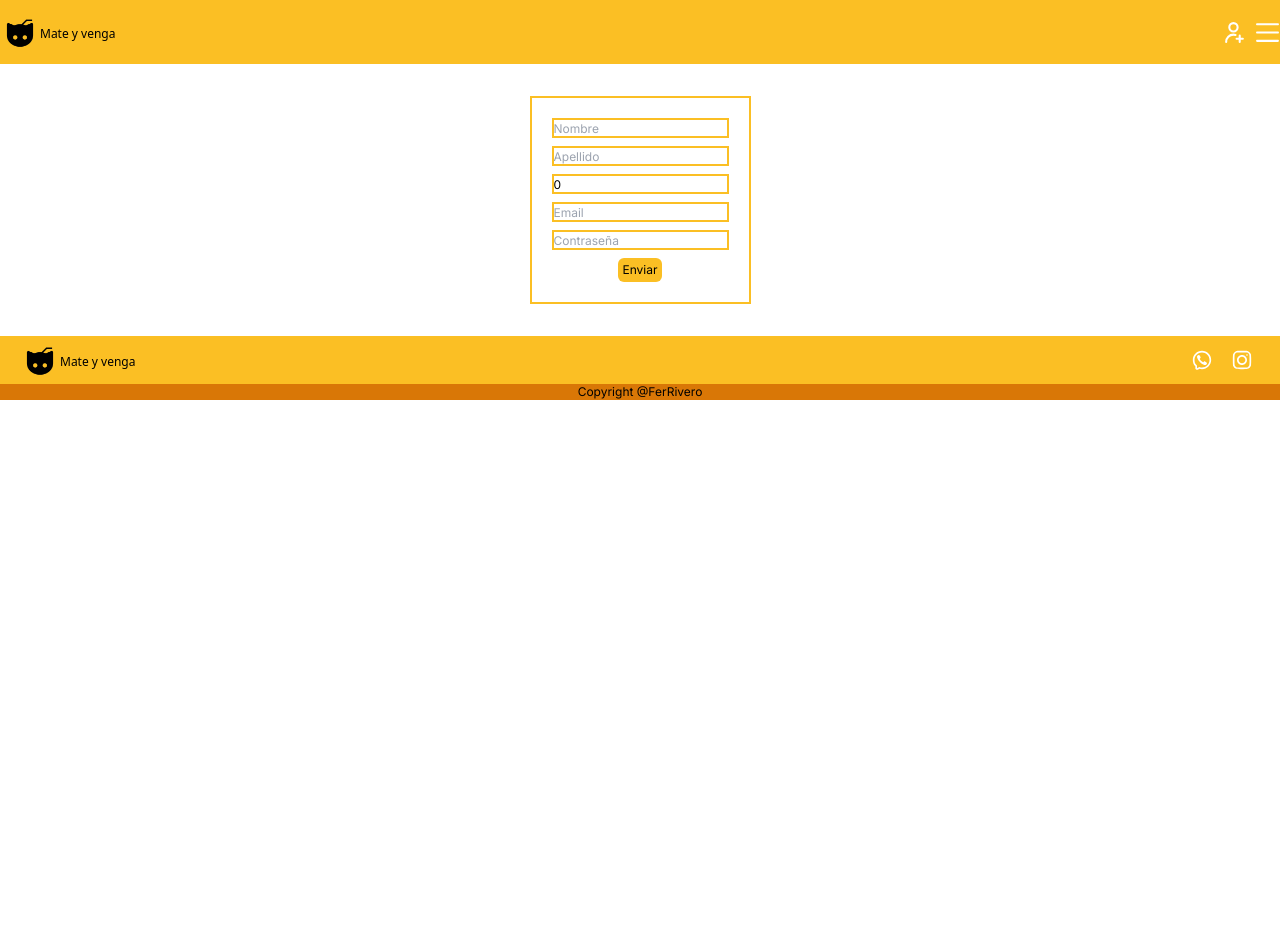
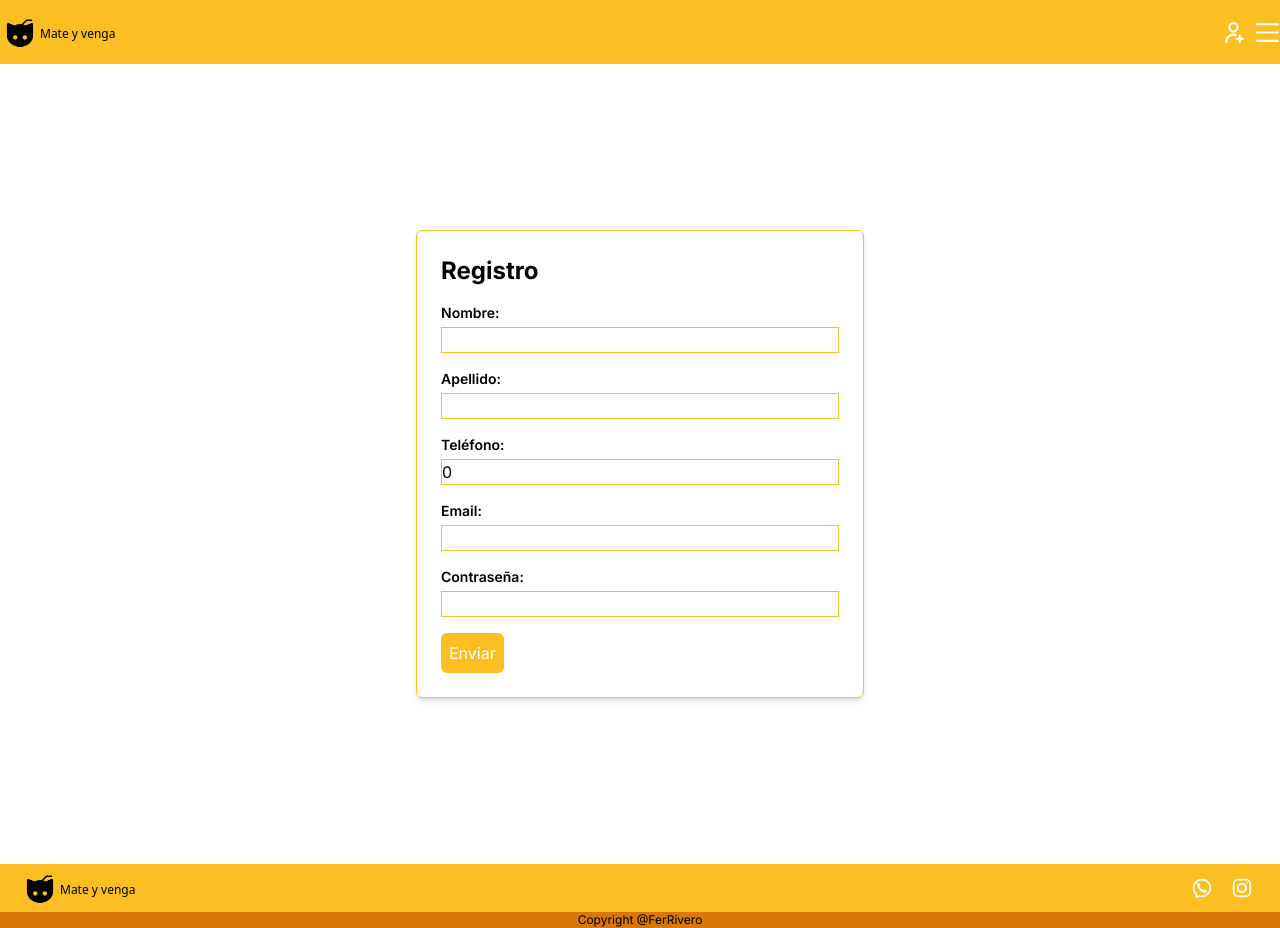
Before and after one commit to Mishainx/next-1-preentrega, a Next.js app: page /users/register in a window 1280 px wide. Before the commit the page ends 800 px from the top, so only its background shows below. Built offline with nearby package versions, Linux system fonts and the light colour scheme; no server answers; the database is empty.

Commit message:
modificaciones

```diff
--- a/app/components/forms/RegisterForm.js
+++ b/app/components/forms/RegisterForm.js
@@ -1,23 +1,43 @@
-"use client"
+"use client";
 
-import Button from "@/app/components/ui/Button"
+import Button from "@/app/components/ui/Button";
 import { useState } from "react";
 import { useAuthContext } from "../context/AuthContext";
-import {isValidName,isValidSurname,isValidTelephone,isValidEmail, isValidPassword} from "@/src/utils";
+import {
+  isValidName,
+  isValidSurname,
+  isValidTelephone,
+  isValidEmail,
+  isValidPassword,
+} from "@/src/utils";
 import { toast } from "react-toastify";
 
+const toastNotifyErrorForm = (error) =>
+  toast(` Error al crear el usuario: ${error} inválido `, {
+    hideProgressBar: true,
+    autoClose: 2000,
+    type: "error",
+  });
 
-const toastNotifyError = () => toast('Error al crear el usuario', { hideProgressBar: true, autoClose: 2000, type: 'error' })
-const toastNotifyErrorForm= (error) => toast( ` Error al crear el usuario: ${error} inválido ` , { hideProgressBar: true, autoClose: 2000, type: 'error' })
-
-const RegisterForm = () =>{
-
+const RegisterForm = () => {
   const fieldsToValidate = [
     { name: "name", validator: isValidName, errorMessage: "Nombre inválido" },
-        { name: "surname", validator: isValidSurname, errorMessage: "Apellido inválido" },
-        { name: "telephone", validator: isValidTelephone, errorMessage: "Teléfono inválido" },
+    {
+      name: "surname",
+      validator: isValidSurname,
+      errorMessage: "Apellido inválido",
+    },
+    {
+      name: "telephone",
+      validator: isValidTelephone,
+      errorMessage: "Teléfono inválido",
+    },
     { name: "email", validator: isValidEmail, errorMessage: "Email inválido" },
-        { name: "password", validator: isValidPassword, errorMessage: "Contraseña inválida" },
+    {
+      name: "password",
+      validator: isValidPassword,
+      errorMessage: "Contraseña inválida",
+    },
   ];
 
   const { createUser } = useAuthContext();
@@ -28,8 +48,8 @@ const RegisterForm = () =>{
     email: "",
     password: "",
     cart: "",
-      tickets:"",
-      role:""
+    tickets: "",
+    role: "",
   });
 
   const handleChange = (e) => {
@@ -41,80 +61,102 @@ const RegisterForm = () =>{
 
   const handleSubmit = async (e) => {
     e.preventDefault();
-            // Validaciones
     for (const field of fieldsToValidate) {
       const isValid = field.validator(values[field.name]);
       if (!isValid) {
-          toastNotifyErrorForm(field.errorMessage)
+        toastNotifyErrorForm(field.errorMessage);
         return;
       }
     }
 
-      await createUser(values)
-
-
-
+    await createUser(values);
   };
 
-    return(
-        <div className="h-90 py-8 flex justify-center">
-            <form className="flex flex-col  p-5 justify-center items-center border-amber-400 border-2 gap-2 text-xs"
-            onSubmit={handleSubmit}
-            >
+  return (
+    <div className="h-screen flex justify-center items-center">
+      <div className="w-full max-w-md p-6 bg-white rounded-md shadow-md border border-amber-400">
+        <h2 className="text-2xl font-bold mb-4">Registro</h2>
+        <form onSubmit={handleSubmit} className="space-y-4">
+          <div className="flex flex-col">
+            <label htmlFor="name" className="text-sm font-semibold mb-1">
+              Nombre:
+            </label>
             <input
               required
               type="text"
+              id="name"
               name="name"
-                    placeholder="Nombre"
-                    className="h-5 border-2 border-amber-400"
+              className="input-field border border-amber-400"
               value={values.name}
               onChange={handleChange}
-
             />
+          </div>
+          <div className="flex flex-col">
+            <label htmlFor="surname" className="text-sm font-semibold mb-1">
+              Apellido:
+            </label>
             <input
               required
               type="text"
+              id="surname"
               name="surname"
-                    placeholder="Apellido"
-                    className="h-5 border-2 border-amber-400"
+              className="input-field border border-amber-400"
               value={values.surname}
               onChange={handleChange}
             />
+          </div>
+          <div className="flex flex-col">
+            <label htmlFor="telephone" className="text-sm font-semibold mb-1">
+              Teléfono:
+            </label>
             <input
               required
               type="number"
+              id="telephone"
               name="telephone"
-                    placeholder="Telefono"
-                    className="h-5 border-2 border-amber-400"
+              className="input-field border border-amber-400"
               value={values.telephone}
               onChange={handleChange}
             />
+          </div>
+          <div className="flex flex-col">
+            <label htmlFor="email" className="text-sm font-semibold mb-1">
+              Email:
+            </label>
             <input
-                    type='email'
-                    placeholder="Email"
+              type="email"
+              id="email"
               name="email"
-                    className="h-5 border-2 border-amber-400"
+              className="input-field border border-amber-400"
               value={values.email}
               onChange={handleChange}
             />
+          </div>
+          <div className="flex flex-col ">
+            <label htmlFor="password" className="text-sm font-semibold mb-1">
+              Contraseña:
+            </label>
             <input
               required
-                    type='password'
-                    placeholder="Contraseña"
+              type="password"
+              id="password"
               name="password"
-                    className="h-5 border-2 border-amber-400"
+              placeholder=""
+              className="input-field border border-amber-400"
               value={values.password}
               onChange={handleChange}
             />
+          </div>
           <Button
-                className="bg-amber-400 rounded-md p-1 text-xs hover:text-white"
+            className="bg-amber-400 rounded-md p-2 text-white hover:bg-amber-500"
             type="submit"
           >
             Enviar
           </Button>
         </form>
       </div>
-    )
-}
+    </div>
+  );
+};
 
-export default RegisterForm
+export default RegisterForm;
```
Lines whose indentation alone changed are shown as unchanged.
